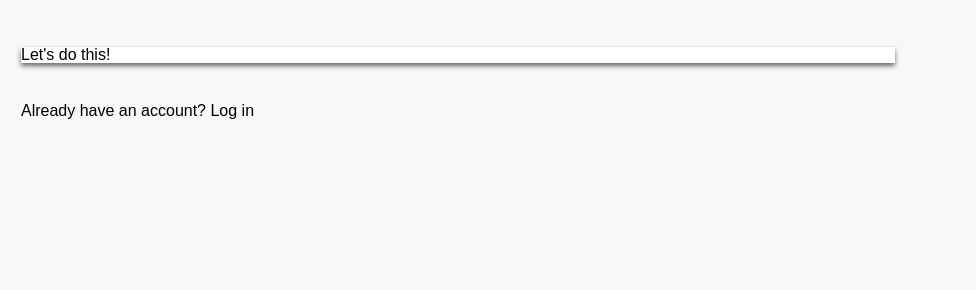
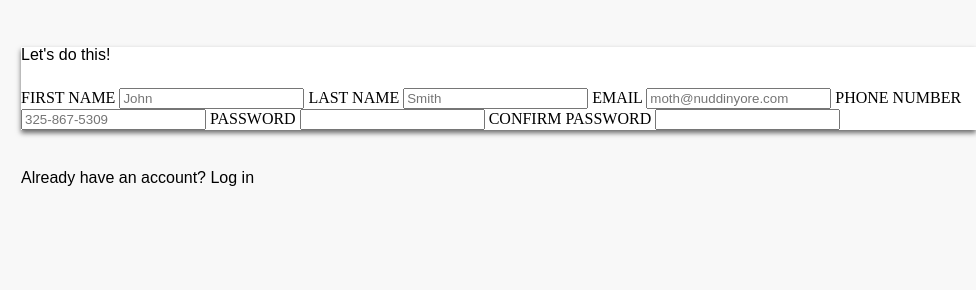
Before and after one commit to Miguel-Matos/sign-up-form, a plain HTML site: page index.html in a window 1280 px wide. Shown: the part 183-473 px from the top of the page, 304-1280 px from the left. Drawn offline with Linux system fonts and the light colour scheme.

Commit message:
TODO style form

```diff
--- a/index.html
+++ b/index.html
@@ -36,7 +36,18 @@
             <form action="" method="post">
                 <div id="formarea">
                     <p>Let's do this!</p>
-
+                    <label for="fname">FIRST NAME</label>
+                    <input type="text" id="fname" name="fname" placeholder="John">
+                    <label for="lname">LAST NAME</label>
+                    <input type="text" id="lname" name="lname" placeholder="Smith" >
+                    <label for="email">EMAIL</label>
+                    <input type="email" id="email" name="email" placeholder="moth@nuddinyore.com">
+                    <label for="phone">PHONE NUMBER</label>
+                    <input type="tel" id="phone" name="phone" placeholder="325-867-5309">
+                    <label for="password">PASSWORD</label>
+                    <input type="password" id="password" name="password">
+                    <label for="password2">CONFIRM PASSWORD</label>
+                    <input type="password" id="password2" name="password2">
                 </div>
 
 
```
